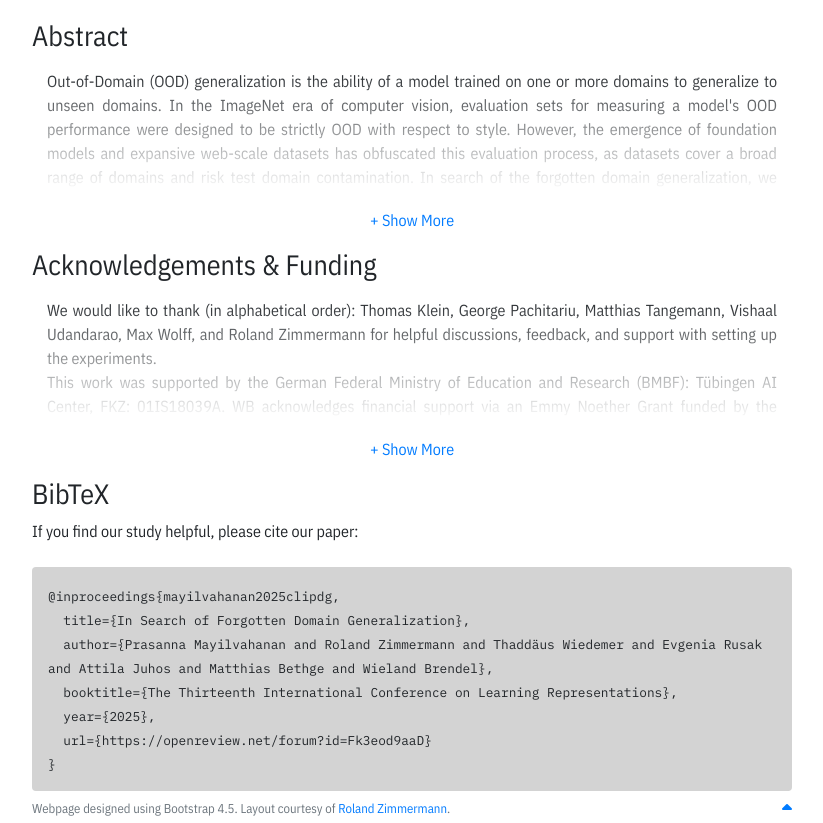
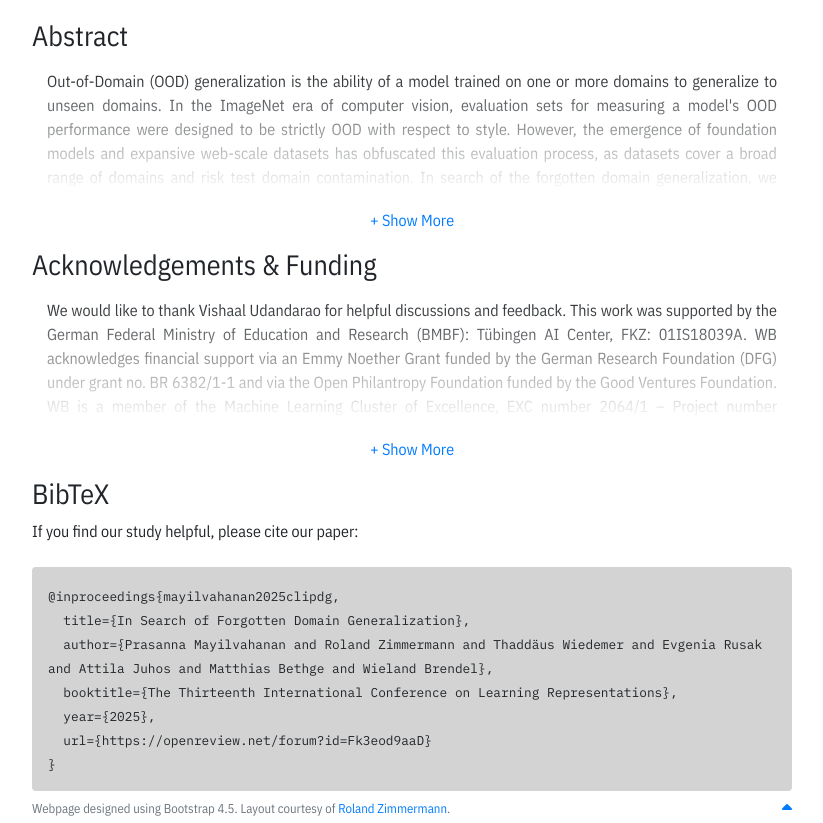
Before and after one commit to brendel-group/clip-dg, a plain HTML site: page index.html in a window 1280 px wide. Shown: the part 731-1554 px from the top of the page, without its empty margins (228-1051 px from the left). Drawn offline with nearby package versions, Linux system fonts and the light colour scheme.

Commit message:
Update index.html with acknowledgements

```diff
--- a/index.html
+++ b/index.html
@@ -355,9 +355,7 @@
                 <div class="row mt-2">
                     <div class="col-12 collapse-container">
                         <p class="collapse" id="acknowledgmentsText" aria-expanded="false">
-                            We would like to thank (in alphabetical order): Thomas Klein, George Pachitariu, Matthias Tangemann, Vishaal Udandarao, Max Wolff, and Roland Zimmermann for helpful discussions, feedback, and support with setting up the experiments.<br>
-                            This work was supported by the German Federal Ministry of Education and Research (BMBF): Tübingen AI Center, FKZ: 01IS18039A. WB acknowledges financial support via an Emmy Noether Grant funded by the German Research Foundation (DFG) under grant no. BR 6382/1-1 and via the Open Philantropy Foundation funded by the Good Ventures Foundation. WB is a member of the Machine Learning Cluster of Excellence, EXC number 2064/1 - Project number 390727645. This research utilized compute resources at the Tübingen Machine Learning Cloud, DFG FKZ INST 37/1057-1 FUGG.<br>
-                            We thank the International Max Planck Research School for Intelligent Systems (IMPRS-IS) for supporting PM, TW, and ER.
+                            We would like to thank Vishaal Udandarao for helpful discussions and feedback. This work was supported by the German Federal Ministry of Education and Research (BMBF): Tübingen AI Center, FKZ: 01IS18039A. WB acknowledges financial support via an Emmy Noether Grant funded by the German Research Foundation (DFG) under grant no. BR 6382/1-1 and via the Open Philantropy Foundation funded by the Good Ventures Foundation. WB is a member of the Machine Learning Cluster of Excellence, EXC number 2064/1 – Project number 390727645. This research utilized compute resources at the Tübingen Machine Learning Cloud, DFG FKZ INST 37/1057-1 FUGG. We thank the International Max Planck Research School for Intelligent Systems (IMPRS-IS) for supporting PM, TW, RZ, ER, and AJ.
                         </p>
                        <a role="button" id="moreless" class="collapsed" data-toggle="collapse" href="#acknowledgmentsText" aria-expanded="false" aria-controls="acknowledgmentsText"></a>
                     </div>
```
